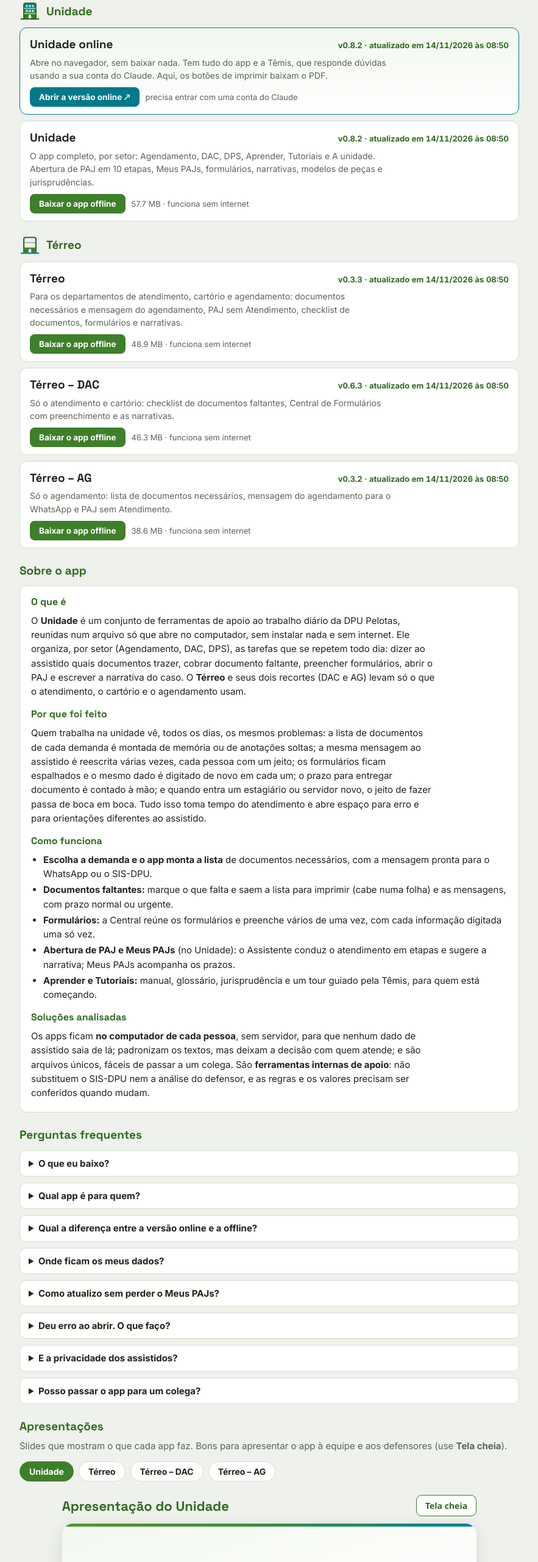
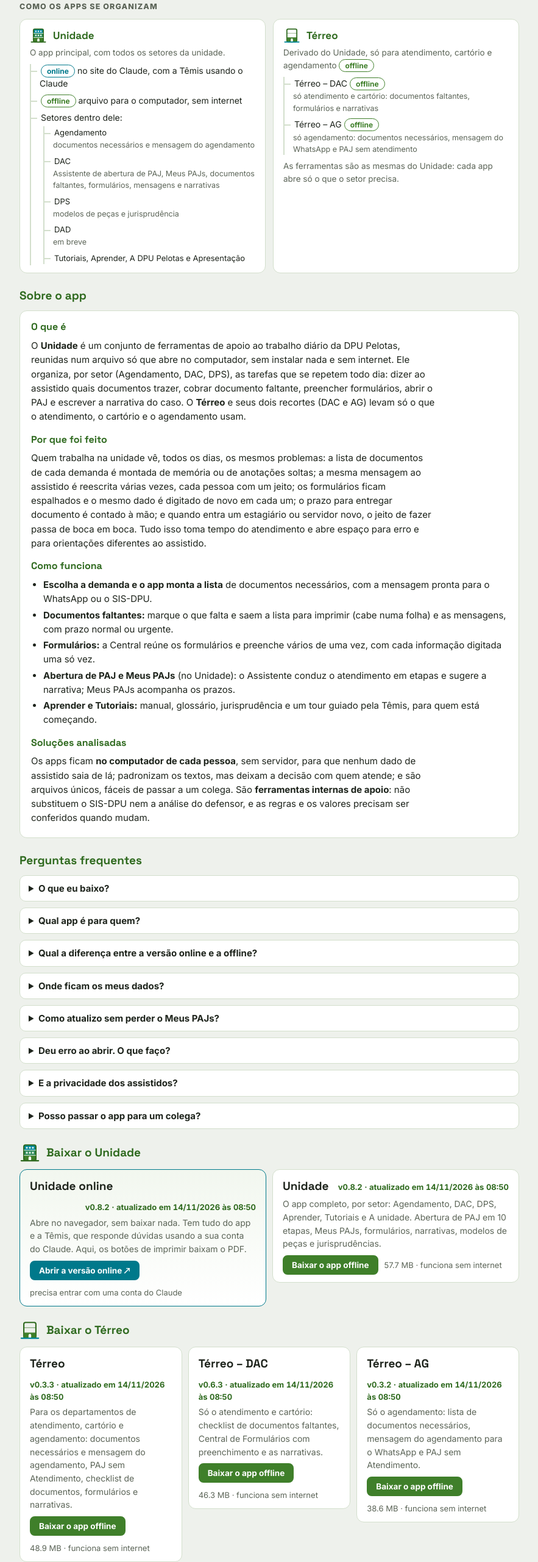
Before and after one commit to unidadeapp/unidadeapp.github.io, a plain HTML site: page index.html in a window 1280 px wide. Shown: the part 140-2701 px from the top of the page at 61% size, without its empty margins (198-1081 px from the left). Drawn offline with Linux system fonts and the light colour scheme.

Commit message:
HUB: layout novo (árvore, Sobre o app, FAQ, downloads em colunas)

```diff
--- a/index.html
+++ b/index.html
@@ -26,17 +26,18 @@
   header p { margin:6px 0 0; color:var(--cinza); max-width:60ch; }
   .rot { font-size:12.5px; font-weight:800; letter-spacing:.09em; text-transform:uppercase; color:var(--cinza); margin:0 0 10px; }
   /* mapa das versões */
-  .mapa { display:grid; grid-template-columns:1fr 1fr; gap:14px; }
-  .fam { background:var(--sup); border:1.5px solid var(--linha); border-radius:16px; padding:16px 18px; min-width:0; }
-  .fam h2 { font-size:18px; color:var(--verde); display:flex; align-items:center; gap:10px; }
-  .fam h2 .lg { width:30px; height:30px; } .fam h2 .lg svg { width:100%; height:100%; display:block; }
-  .ramo { list-style:none; margin:10px 0 0; padding:0 0 0 14px; border-left:2px solid var(--linha); display:flex; flex-direction:column; gap:7px; }
-  .ramo li { display:block; }
-  .ramo li .chip { margin-right:6px; }
+  .mapa { display:grid; grid-template-columns:1fr 1fr; gap:12px; }
+  .fam { background:var(--sup); border:1.5px solid var(--linha); border-radius:12px; padding:12px 16px; min-width:0; }
+  .fam h2 { font-size:17px; color:var(--verde); display:flex; align-items:center; gap:10px; }
+  .fam h2 .lg { width:28px; height:28px; } .fam h2 .lg svg { width:100%; height:100%; display:block; }
+  .fam > p { margin:4px 0 0; font-size:13.5px; color:var(--cinza); }
+  .ramo { list-style:none; margin:8px 0 0; padding:0 0 0 14px; border-left:2px solid var(--linha); display:flex; flex-direction:column; gap:6px; font-size:14px; }
   .ramo li::before { content:""; display:inline-block; vertical-align:middle; width:10px; height:2px; background:var(--linha); margin:0 6px 0 -14px; }
+  .ramo li small { display:block; color:var(--cinza); font-size:12.5px; margin-top:1px; }
+  .ramo.sub { margin:4px 0 2px 6px; font-size:13px; }
   .chip { font-size:12px; font-weight:700; border-radius:20px; padding:2px 9px; border:1.5px solid; }
   .chip.on { color:var(--petroleo); border-color:var(--petroleo); } .chip.off { color:var(--verde2); border-color:var(--verde2); }
-  .ramo.sub { margin-left:16px; }
+  .grade { display:grid; grid-template-columns:repeat(auto-fit, minmax(250px, 1fr)); gap:10px; align-items:start; }
   /* cartões */
   .bloco { display:flex; flex-direction:column; gap:10px; }
   .texto { background:var(--sup); border:1.5px solid var(--linha); border-radius:12px; padding:14px 18px; }
@@ -161,7 +162,9 @@ document.documentElement.setAttribute("title", ""); if (document.body) document.
   </header>
 
 
-  <section class="bloco" aria-labelledby="atdpuT"><h2 id="atdpuT"><span class="lg"><svg viewBox="0 0 48 48" xmlns="http://www.w3.org/2000/svg" role="img" aria-label="Unidade">
+  <section aria-labelledby="mapaT"><p class="rot" id="mapaT">Como os apps se organizam</p>
+    <div class="mapa">
+      <div class="fam"><h2><span class="lg"><svg viewBox="0 0 48 48" xmlns="http://www.w3.org/2000/svg" role="img" aria-label="Unidade">
 <path d="M14 6h20a4 4 0 0 1 4 4v8H10v-8a4 4 0 0 1 4-4z" fill="#00879a"/>
 <rect x="10" y="18" width="28" height="12" fill="#2f8a5a"/>
 <path d="M10 30h28v8a4 4 0 0 1-4 4H14a4 4 0 0 1-4-4z" fill="#3f7f2a"/>
@@ -171,38 +174,27 @@ document.documentElement.setAttribute("title", ""); if (document.body) document.
 <path d="M21 42v-6.5a3 3 0 0 1 6 0V42z" fill="#fff"/>
 <path d="M4 42.5h40" stroke="#2f6a1f" stroke-width="3" stroke-linecap="round"/>
 </svg></span>Unidade</h2>
-    <article class="app online">
-      <div class="appTopo"><h3>Unidade online</h3><span class="ver">v0.8.2 · atualizado em 14/11/2026 às 08:50</span></div>
-      <p>Abre no navegador, sem baixar nada. Tem tudo do app e a Têmis, que responde dúvidas usando a sua conta do Claude. Aqui, os botões de imprimir baixam o PDF.</p>
-      <div class="acoes"><a class="bt pet" href="https://claude.ai/artifact/EknJTG4zKYxXFibcGHZSnV" target="_blank" rel="noopener">Abrir a versão online ↗</a><span class="tam">precisa entrar com uma conta do Claude</span></div>
-    </article>
-    <article class="app" data-k="atdpu">
-      <div class="appTopo"><h3>Unidade</h3><span class="ver">v0.8.2 · atualizado em 14/11/2026 às 08:50</span></div>
-      <p>O app completo, por setor: Agendamento, DAC, DPS, Aprender, Tutoriais e A unidade. Abertura de PAJ em 10 etapas, Meus PAJs, formulários, narrativas, modelos de peças e jurisprudências.</p>
-      <div class="acoes"><button type="button" class="bt cheio" data-baixar="atdpu">Baixar o app offline</button><span class="tam">57.7 MB · funciona sem internet</span></div>
-      <p class="msg" id="msg-atdpu" role="status"></p></article>
-  </section>
-
-  <section class="bloco" aria-labelledby="terreoT"><h2 id="terreoT"><span class="lg"><svg viewBox="0 0 48 48" xmlns="http://www.w3.org/2000/svg" role="img" aria-label="Térreo">
+        <p>O app principal, com todos os setores da unidade.</p>
+        <ul class="ramo">
+          <li><span class="chip on">online</span> no site do Claude, com a Têmis usando o Claude</li>
+          <li><span class="chip off">offline</span> arquivo para o computador, sem internet</li>
+          <li>Setores dentro dele:
+            <ul class="ramo sub"><li>Agendamento <small>documentos necessários e mensagem do agendamento</small></li><li>DAC <small>Assistente de abertura de PAJ, Meus PAJs, documentos faltantes, formulários, mensagens e narrativas</small></li><li>DPS <small>modelos de peças e jurisprudência</small></li><li>DAD <small>em breve</small></li><li>Tutoriais, Aprender, A DPU Pelotas e Apresentação</li></ul></li>
+        </ul></div>
+      <div class="fam"><h2><span class="lg"><svg viewBox="0 0 48 48" xmlns="http://www.w3.org/2000/svg" role="img" aria-label="Térreo">
 <rect x="10" y="6" width="28" height="36" rx="4" fill="none" stroke="#2f6a1f" stroke-width="3"/>
 <path d="M10 18h28M10 30h28" stroke="#2f6a1f" stroke-width="2" opacity=".45"/>
 <path d="M10 30h28v8a4 4 0 0 1-4 4H14a4 4 0 0 1-4-4z" fill="#3f7f2a"/>
 <path d="M21 42v-6.5a3 3 0 0 1 6 0V42z" fill="#fff"/>
 <path d="M4 42.5h40" stroke="#00879a" stroke-width="3" stroke-linecap="round"/>
 </svg></span>Térreo</h2>
-    <article class="app" data-k="terreo">
-      <div class="appTopo"><h3>Térreo</h3><span class="ver">v0.3.3 · atualizado em 14/11/2026 às 08:50</span></div>
-      <p>Para os departamentos de atendimento, cartório e agendamento: documentos necessários e mensagem do agendamento, PAJ sem Atendimento, checklist de documentos, formulários e narrativas.</p>
-      <div class="acoes"><button type="button" class="bt cheio" data-baixar="terreo">Baixar o app offline</button><span class="tam">48.9 MB · funciona sem internet</span></div>
-      <p class="msg" id="msg-terreo" role="status"></p></article><article class="app" data-k="dac">
-      <div class="appTopo"><h3>Térreo – DAC</h3><span class="ver">v0.6.3 · atualizado em 14/11/2026 às 08:50</span></div>
-      <p>Só o atendimento e cartório: checklist de documentos faltantes, Central de Formulários com preenchimento e as narrativas.</p>
-      <div class="acoes"><button type="button" class="bt cheio" data-baixar="dac">Baixar o app offline</button><span class="tam">46.3 MB · funciona sem internet</span></div>
-      <p class="msg" id="msg-dac" role="status"></p></article><article class="app" data-k="ag">
-      <div class="appTopo"><h3>Térreo – AG</h3><span class="ver">v0.3.2 · atualizado em 14/11/2026 às 08:50</span></div>
-      <p>Só o agendamento: lista de documentos necessários, mensagem do agendamento para o WhatsApp e PAJ sem Atendimento.</p>
-      <div class="acoes"><button type="button" class="bt cheio" data-baixar="ag">Baixar o app offline</button><span class="tam">38.6 MB · funciona sem internet</span></div>
-      <p class="msg" id="msg-ag" role="status"></p></article>
+        <p>Derivado do Unidade, só para atendimento, cartório e agendamento <span class="chip off">offline</span></p>
+        <ul class="ramo">
+          <li>Térreo – DAC <span class="chip off">offline</span><small>só atendimento e cartório: documentos faltantes, formulários e narrativas</small></li>
+          <li>Térreo – AG <span class="chip off">offline</span><small>só agendamento: documentos necessários, mensagem do WhatsApp e PAJ sem atendimento</small></li>
+        </ul>
+        <p style="margin-top:8px">As ferramentas são as mesmas do Unidade: cada app abre só o que o setor precisa.</p></div>
+    </div>
   </section>
 
   <section class="bloco" aria-labelledby="sobreT"><h2 id="sobreT">Sobre o app</h2>
@@ -240,6 +232,52 @@ document.documentElement.setAttribute("title", ""); if (document.body) document.
       <li>Se persistir, avise o Pedro dizendo o app, a versão e o que apareceu na tela (sem dados de assistido).</li></ul></details>
     <details class="q"><summary>E a privacidade dos assistidos?</summary><p>Os apps não guardam documentos de assistidos e não têm internet na versão offline. Exemplos e textos são sem dados reais. Mesmo assim, o cuidado de sempre vale: digite só o necessário e não compartilhe a tela com dados do assistido. Na versão online, a Têmis e a análise usam o Claude, e a qualificação do assistido nunca é enviada.</p></details>
     <details class="q"><summary>Posso passar o app para um colega?</summary><p>Pode: é um arquivo só. Mande por WhatsApp, e-mail ou pendrive, ou indique este endereço. O crédito "Desenvolvido por Pedro Tomkowski" tem de continuar visível.</p></details>
+  </section>
+
+  <section class="bloco" aria-labelledby="atdpuT"><h2 id="atdpuT"><span class="lg"><svg viewBox="0 0 48 48" xmlns="http://www.w3.org/2000/svg" role="img" aria-label="Unidade">
+<path d="M14 6h20a4 4 0 0 1 4 4v8H10v-8a4 4 0 0 1 4-4z" fill="#00879a"/>
+<rect x="10" y="18" width="28" height="12" fill="#2f8a5a"/>
+<path d="M10 30h28v8a4 4 0 0 1-4 4H14a4 4 0 0 1-4-4z" fill="#3f7f2a"/>
+<rect x="10" y="6" width="28" height="36" rx="4" fill="none" stroke="#2f6a1f" stroke-width="3"/>
+<path d="M10 18h28M10 30h28" stroke="#fff" stroke-width="1.6" opacity=".8"/>
+<path d="M15 10.5h4v4h-4zM22 10.5h4v4h-4zM29 10.5h4v4h-4zM15 22h4v4h-4zM22 22h4v4h-4zM29 22h4v4h-4z" fill="#fff" opacity=".9"/>
+<path d="M21 42v-6.5a3 3 0 0 1 6 0V42z" fill="#fff"/>
+<path d="M4 42.5h40" stroke="#2f6a1f" stroke-width="3" stroke-linecap="round"/>
+</svg></span>Baixar o Unidade</h2>
+    <div class="grade">
+    <article class="app online">
+      <div class="appTopo"><h3>Unidade online</h3><span class="ver">v0.8.2 · atualizado em 14/11/2026 às 08:50</span></div>
+      <p>Abre no navegador, sem baixar nada. Tem tudo do app e a Têmis, que responde dúvidas usando a sua conta do Claude. Aqui, os botões de imprimir baixam o PDF.</p>
+      <div class="acoes"><a class="bt pet" href="https://claude.ai/artifact/EknJTG4zKYxXFibcGHZSnV" target="_blank" rel="noopener">Abrir a versão online ↗</a><span class="tam">precisa entrar com uma conta do Claude</span></div>
+    </article>
+    <article class="app" data-k="atdpu">
+      <div class="appTopo"><h3>Unidade</h3><span class="ver">v0.8.2 · atualizado em 14/11/2026 às 08:50</span></div>
+      <p>O app completo, por setor: Agendamento, DAC, DPS, Aprender, Tutoriais e A unidade. Abertura de PAJ em 10 etapas, Meus PAJs, formulários, narrativas, modelos de peças e jurisprudências.</p>
+      <div class="acoes"><button type="button" class="bt cheio" data-baixar="atdpu">Baixar o app offline</button><span class="tam">57.7 MB · funciona sem internet</span></div>
+      <p class="msg" id="msg-atdpu" role="status"></p></article>
+    </div>
+  </section>
+
+  <section class="bloco" aria-labelledby="terreoT"><h2 id="terreoT"><span class="lg"><svg viewBox="0 0 48 48" xmlns="http://www.w3.org/2000/svg" role="img" aria-label="Térreo">
+<rect x="10" y="6" width="28" height="36" rx="4" fill="none" stroke="#2f6a1f" stroke-width="3"/>
+<path d="M10 18h28M10 30h28" stroke="#2f6a1f" stroke-width="2" opacity=".45"/>
+<path d="M10 30h28v8a4 4 0 0 1-4 4H14a4 4 0 0 1-4-4z" fill="#3f7f2a"/>
+<path d="M21 42v-6.5a3 3 0 0 1 6 0V42z" fill="#fff"/>
+<path d="M4 42.5h40" stroke="#00879a" stroke-width="3" stroke-linecap="round"/>
+</svg></span>Baixar o Térreo</h2>
+    <div class="grade"><article class="app" data-k="terreo">
+      <div class="appTopo"><h3>Térreo</h3><span class="ver">v0.3.3 · atualizado em 14/11/2026 às 08:50</span></div>
+      <p>Para os departamentos de atendimento, cartório e agendamento: documentos necessários e mensagem do agendamento, PAJ sem Atendimento, checklist de documentos, formulários e narrativas.</p>
+      <div class="acoes"><button type="button" class="bt cheio" data-baixar="terreo">Baixar o app offline</button><span class="tam">48.9 MB · funciona sem internet</span></div>
+      <p class="msg" id="msg-terreo" role="status"></p></article><article class="app" data-k="dac">
+      <div class="appTopo"><h3>Térreo – DAC</h3><span class="ver">v0.6.3 · atualizado em 14/11/2026 às 08:50</span></div>
+      <p>Só o atendimento e cartório: checklist de documentos faltantes, Central de Formulários com preenchimento e as narrativas.</p>
+      <div class="acoes"><button type="button" class="bt cheio" data-baixar="dac">Baixar o app offline</button><span class="tam">46.3 MB · funciona sem internet</span></div>
+      <p class="msg" id="msg-dac" role="status"></p></article><article class="app" data-k="ag">
+      <div class="appTopo"><h3>Térreo – AG</h3><span class="ver">v0.3.2 · atualizado em 14/11/2026 às 08:50</span></div>
+      <p>Só o agendamento: lista de documentos necessários, mensagem do agendamento para o WhatsApp e PAJ sem Atendimento.</p>
+      <div class="acoes"><button type="button" class="bt cheio" data-baixar="ag">Baixar o app offline</button><span class="tam">38.6 MB · funciona sem internet</span></div>
+      <p class="msg" id="msg-ag" role="status"></p></article></div>
   </section>
 
   <section class="bloco apresHub" aria-labelledby="apT"><h2 id="apT">Apresentações</h2>
```
